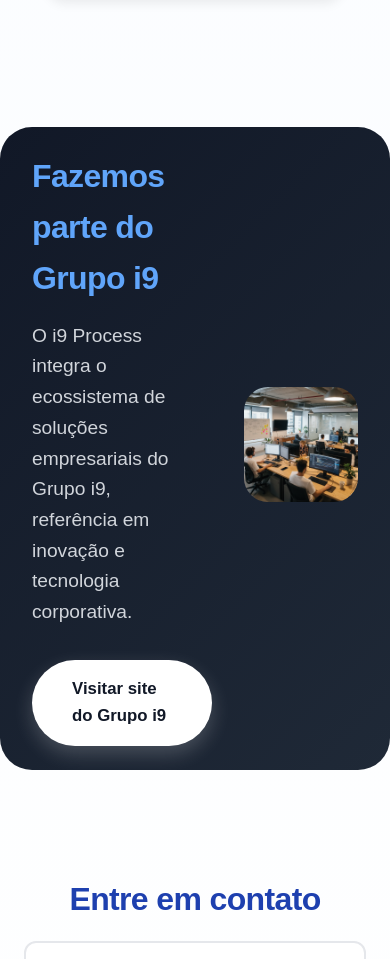
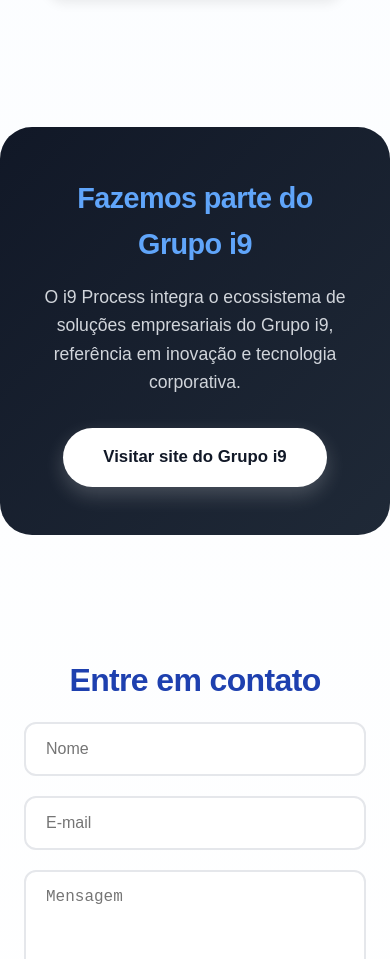
Before and after one commit to lucas-azv/landing-page-i9process, a React (Vite) app in the folder i9-process-landing/: page / in a window 390 px wide. Shown: the part 4940-5899 px from the top of the page. Built offline with nearby package versions, Linux system fonts and the light colour scheme; a web font is replaced by a local one.

Commit message:
implementando responsividade: grupo i9

```diff
--- a/i9-process-landing/src/styles/style.css
+++ b/i9-process-landing/src/styles/style.css
@@ -616,8 +616,6 @@
   }
 }
 
-
-
 /* ============================================
    GRUPO I9
 ============================================ */
@@ -625,8 +623,8 @@
   background: linear-gradient(135deg, #111827 0%, #1f2937 100%);
   color: white;
   border-radius: 2rem;
-  padding: 1.5rem 2rem; /* antes: 5rem 2rem */
-  margin: 3rem auto; /* antes: 4rem auto */
+  padding: 3rem 2rem;
+  margin: 4rem auto;
 }
 
 .grupo-content {
@@ -639,21 +637,20 @@
 
 .grupo-texto {
   flex: 1 1 50%;
-  text-align: left;
 }
 
 .grupo-texto h3 {
-  text-align: left;
   color: #60a5fa;
+  font-size: clamp(1.8rem, 3vw, 2.5rem);
   margin-bottom: 1rem;
+  text-align: left; /* desktop: à esquerda */
 }
 
 .grupo-texto p {
   color: #d1d5db;
-  font-size: 1.2rem;
+  font-size: 1.1rem;
+  line-height: 1.6;
   margin-bottom: 2rem;
-  max-width: 85%;
-  text-align: left;
 }
 
 .grupo-texto a {
@@ -686,6 +683,29 @@
   object-fit: cover;
   border-radius: 1.5rem;
 }
+
+/* ===================== */
+/* Mobile: esconder imagem e centralizar conteúdo */
+@media (max-width: 768px) {
+  .grupo-content {
+    flex-direction: column;
+    align-items: center;
+  }
+
+  .grupo-texto h3 {
+    text-align: center; /* mobile: título centralizado */
+  }
+
+  .grupo-imagem {
+    display: none; /* esconde imagem */
+  }
+
+  .grupo-texto {
+    flex: 1 1 100%;
+    text-align: center; /* centraliza texto e botão */
+  }
+}
+
 
 /* ============================================
    CONTATO
```
